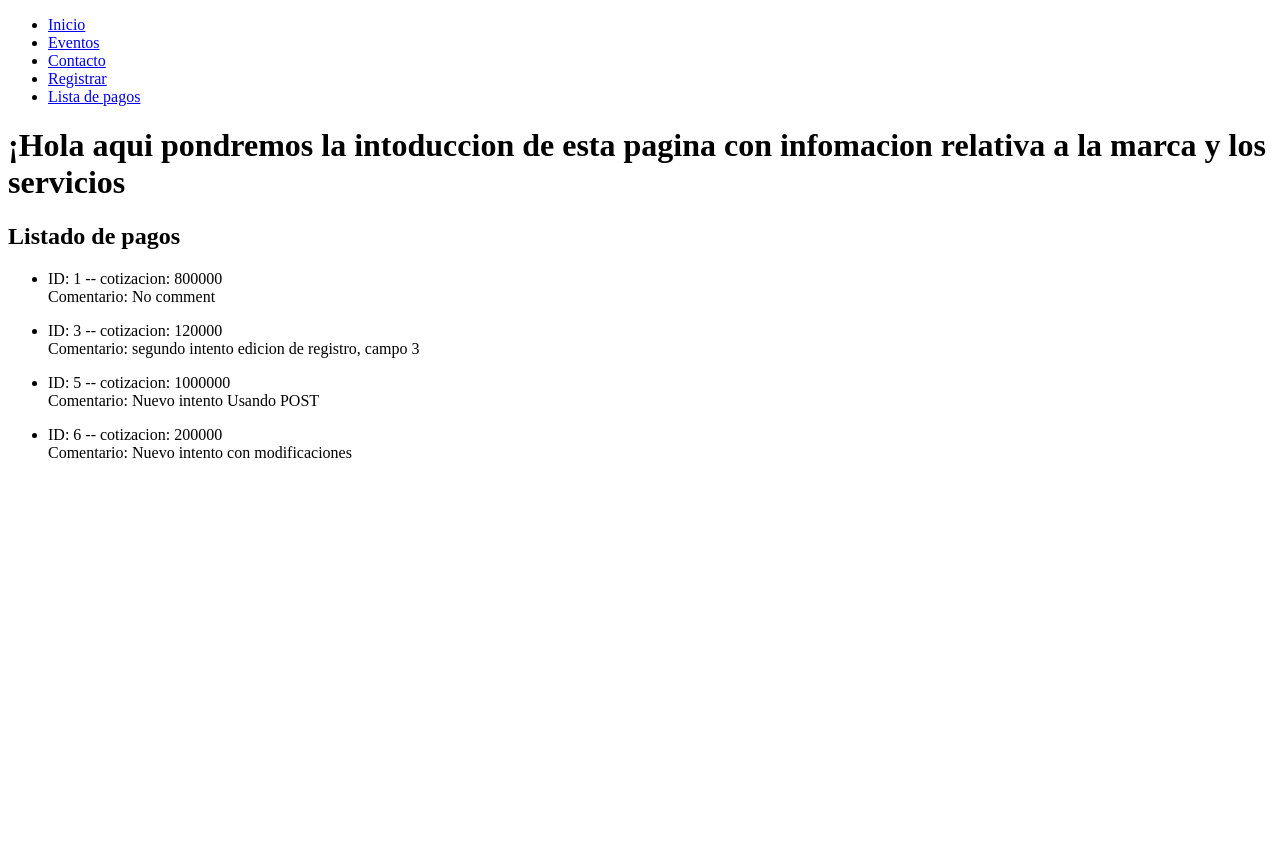
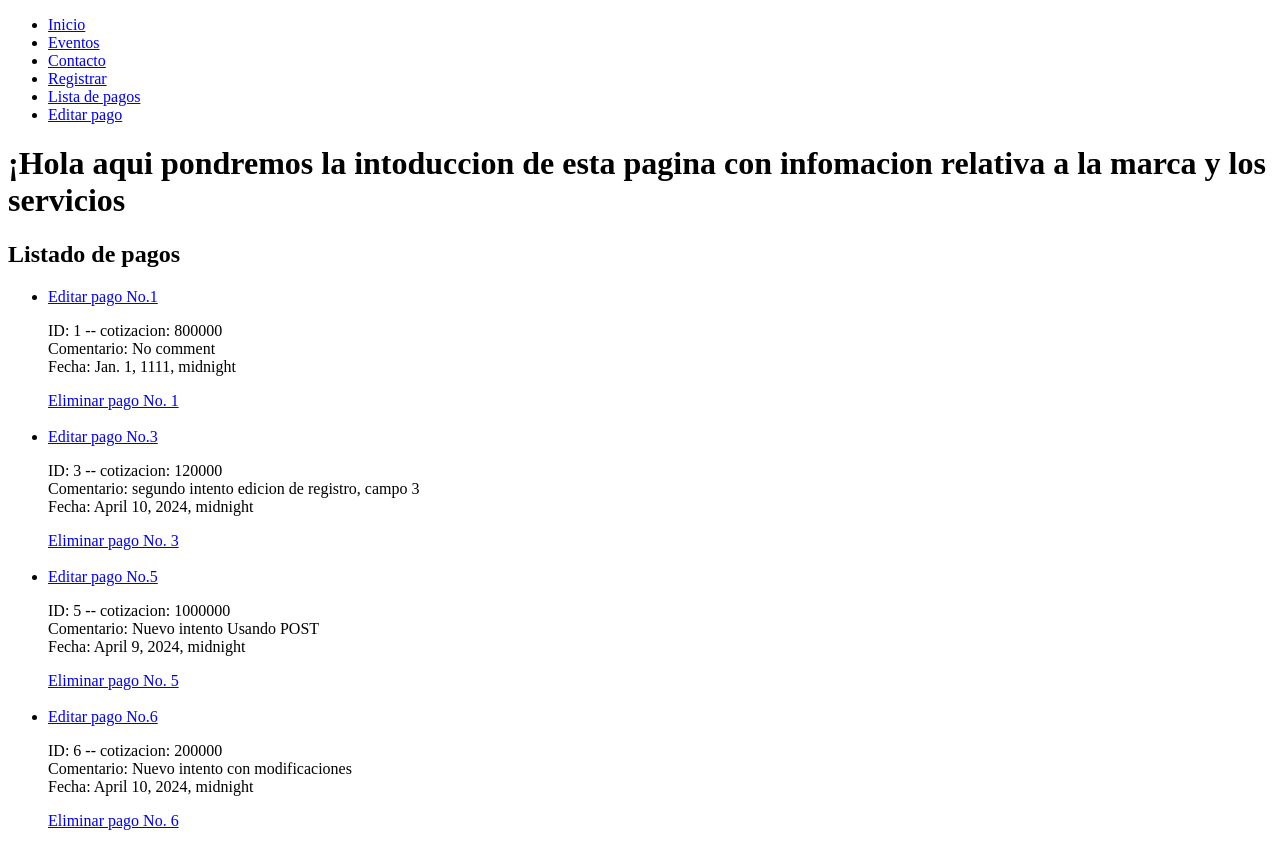
Before and after one commit to JulioCVargasL/Proyecto_ProtafolioNatha, a Django app: page /formulario/listar_pagos/ in a window 1280 px wide. Before the commit the page ends 458 px from the top, so only its background shows below. Run offline with Django 5.2, Linux system fonts and the light colour scheme; data comes from the database, SQL or seed files in the repository; both versions use the stored data as it was after the commit.

Commit message:
Creando el Delete para tabla pagos

```diff
--- a/formulario/urls.py
+++ b/formulario/urls.py
@@ -2,7 +2,10 @@ from django.urls    import path
 from .              import views
 
 urlpatterns = [
-    path('registrar/', views.registrar, name="registrar"),
-    path('registrar_pago/', views.registrar_pago, name="registrar_pago"),
-    path('listar_pagos/', views.listar, name="listar_pagos"),
+    path('registrar/',         views.registrar,        name="registrar"),
+    path('registrar_pago/',    views.registrar_pago,   name="registrar_pago"),
+    path('listar_pagos/',      views.listar,           name="listar_pagos"),
+    path('show_editar_pago/',  views.show_editar_pago, name="show_editar_pago"),
+    path('editar_pago/',       views.editar_pago,      name="editar_pago"),
+    path('delete_pago/<int:id>',views.delete_pago, name="eliminar_pago"),
 ]
--- a/formulario/views.py
+++ b/formulario/views.py
@@ -1,4 +1,4 @@
-from django.shortcuts import render
+from django.shortcuts import render, redirect
 from django.http      import HttpResponse
 from .models          import Pagos
 
@@ -23,3 +23,30 @@ def listar(request):
   return render(request, 'listar_pagos.html', {
     'pagos': pagos
   })
+
+def show_editar_pago(request):
+  return render(request, 'editar_pagos.html', {})
+
+# en esta secion editamos los registros de pago
+def editar_pago(request):
+  id_pago      = request.POST['id_pago']
+  cotizacion   = request.POST['cotizacion']
+  pay_comment  = request.POST['pay_comment']
+  pay_status   = request.POST['pay_status']
+  pay_date     = request.POST['pay_date']
+
+  editar       = Pagos.objects.get(id=id_pago)
+
+  editar.cotizacion   = cotizacion
+  editar.pay_comment  = pay_comment
+  editar.pay_status   = pay_status
+  editar.pay_date     = pay_date
+  editar.save()
+
+  return HttpResponse("Se ha editado con exito por formulario")
+
+def delete_pago(request, id):
+  pago = Pagos.objects.get(id=id)
+  pago.delete()
+
+  return redirect('listar_pagos')
--- a/templates/layouts/partials/menu.html
+++ b/templates/layouts/partials/menu.html
@@ -15,5 +15,8 @@
     <li>
       <a href={% url "listar_pagos" %}>Lista de pagos</a>
     </li>
+    <li>
+      <a href={% url "show_editar_pago" %}>Editar pago</a>
+    </li>
   </ul>
 </nav>
--- a/templates/listar_pagos.html
+++ b/templates/listar_pagos.html
@@ -7,8 +7,11 @@
 <ul>
   {% for pago in pagos %}
   <li>
-    <p>ID: {{ pago.id }} -- cotizacion: {{ pago.cotizacion }} <br>Comentario: {{ pago.pay_comment }} </p>
+    <a href="{% url "show_editar_pago" %}"> Editar pago No.{{ pago.id }}</a>
+    <p>ID: {{ pago.id }} -- cotizacion: {{ pago.cotizacion }} <br>Comentario: {{ pago.pay_comment }} <br> Fecha: {{ pago.pay_date }}</p>
+    <a href="{% url "eliminar_pago" pago.id %}"> Eliminar pago No. {{ pago.id }} </a>
   </li>
+  <br>
   {% endfor %}
 </ul>
 
```
Also changed, not shown: templates/editar_pagos.html (added, +36 -0 lines), db.sqlite3.
